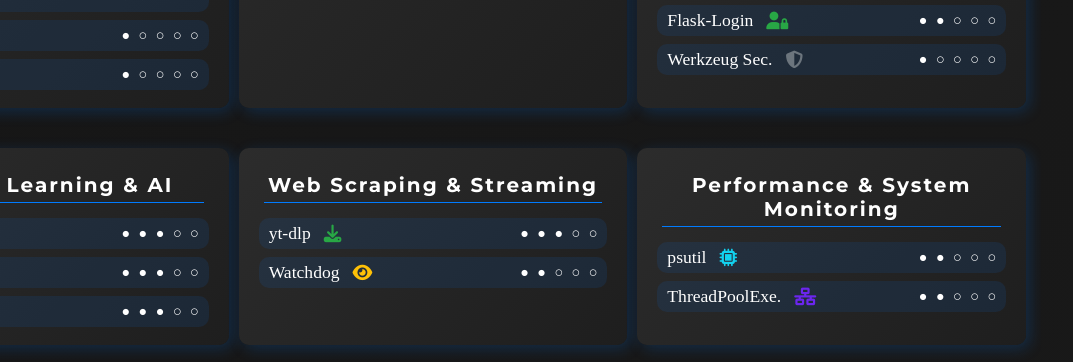
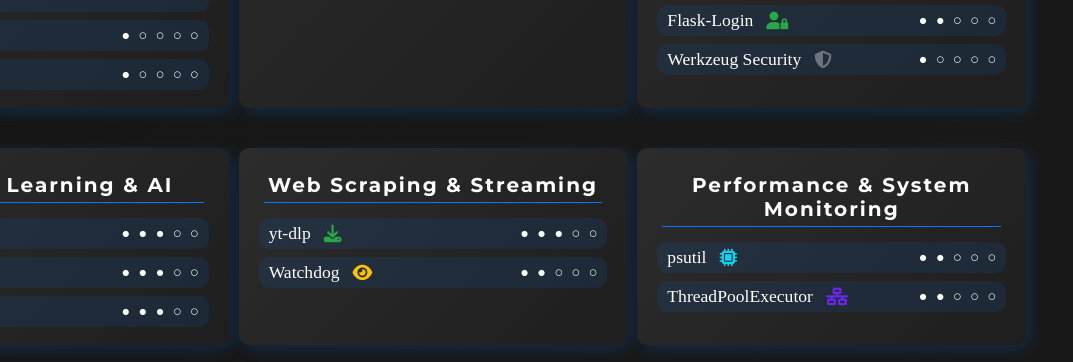
Before and after one commit to BrianShiroe/Portfolio, a plain HTML site: page index.html in a window 1280 px wide. Shown: the part 1182-1544 px from the top of the page, 207-1280 px from the left. Drawn offline with nearby package versions, Linux system fonts and the light colour scheme.

Commit message:
Update index.html

```diff
--- a/index.html
+++ b/index.html
@@ -70,7 +70,7 @@
           <div class="skill">Firebase <i class="fa-brands fa-google" style="color:#FFCA28;"></i> <span>● ● ○ ○ ○</span></div>
           <div class="skill">Oracle <i class="fa-solid fa-database" style="color:#F44336;"></i> <span>● ○ ○ ○ ○</span></div>
           <div class="skill">Flask-Login <i class="fa-solid fa-user-lock" style="color:#28A745;"></i> <span>● ● ○ ○ ○</span></div>
-          <div class="skill">Werkzeug Sec. <i class="fa-solid fa-shield-alt" style="color:#6C757D;"></i> <span>● ○ ○ ○ ○</span></div>
+          <div class="skill">Werkzeug Security <i class="fa-solid fa-shield-alt" style="color:#6C757D;"></i> <span>● ○ ○ ○ ○</span></div>
         </div>
 
         <div class="animated bounce-in category">
@@ -89,7 +89,7 @@
         <div class="animated bounce-in category">
           <h2>Performance & System Monitoring</h2>
           <div class="skill">psutil <i class="fa-solid fa-microchip" style="color:#12d2ef;"></i> <span>● ● ○ ○ ○</span></div>
-          <div class="skill">ThreadPoolExe. <i class="fa-solid fa-network-wired" style="color:#6c26ef;"></i> <span>● ● ○ ○ ○</span></div>
+          <div class="skill">ThreadPoolExecutor <i class="fa-solid fa-network-wired" style="color:#6c26ef;"></i> <span>● ● ○ ○ ○</span></div>
         </div>
 
         <div class="animated bounce-in category">
```
